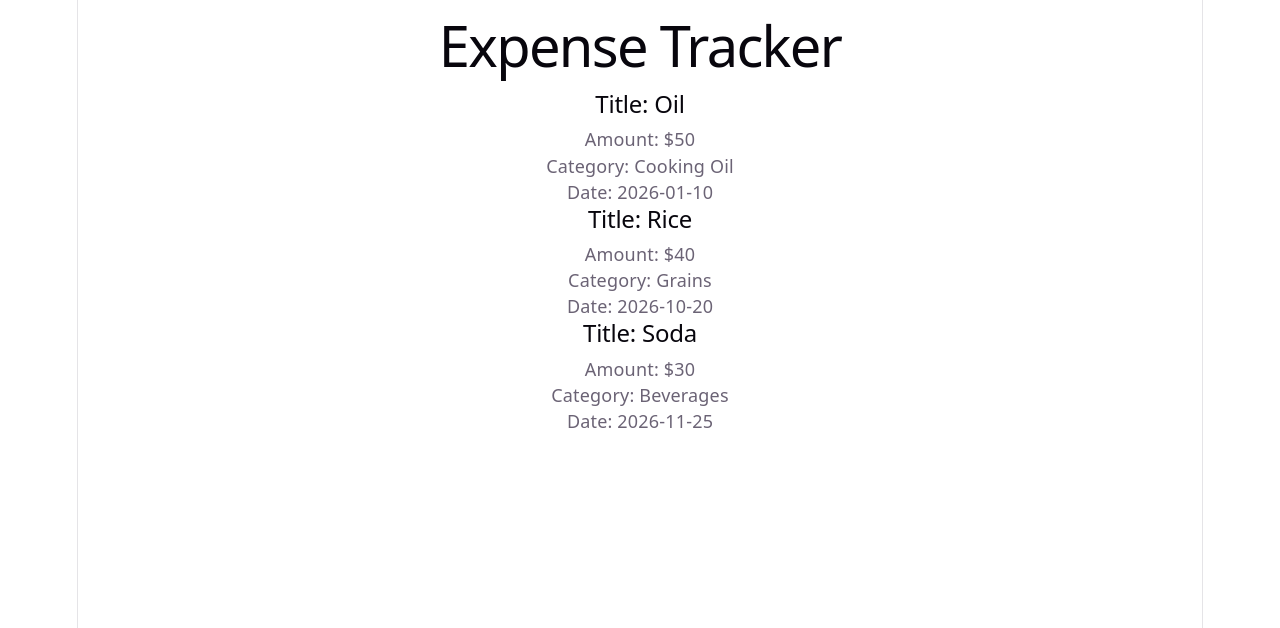
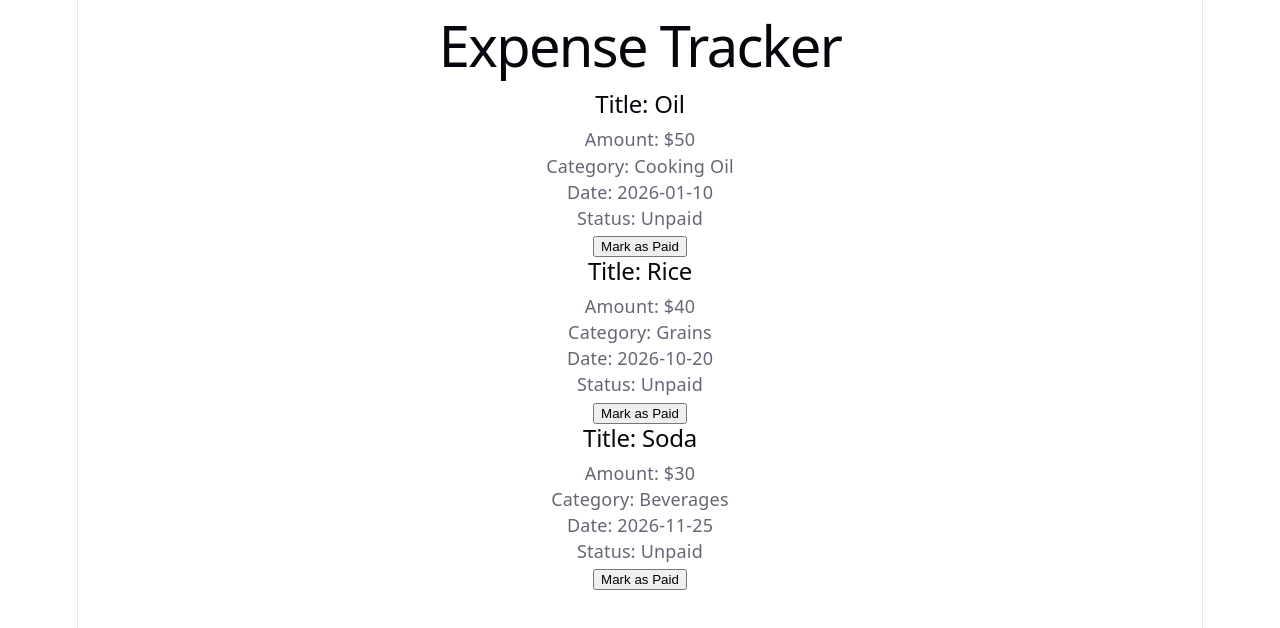
Before and after one commit to Abokor90/expense-tracker, a React (Vite) app: page / in a window 1280 px wide. Shown: the top 628 px of the page. Built offline with nearby package versions, Linux system fonts and the light colour scheme.

Commit message:
learnt states()useState and apliedon the project

```diff
--- a/src/App.jsx
+++ b/src/App.jsx
@@ -4,7 +4,7 @@ function App() {
   return (
     <div>
       <h1>Expense Tracker</h1>
-      <ExpenseItem title="Oil" amount="50" category="Cooking Oil" date="2026-01-10" />
+      <ExpenseItem title="Oil" amount={50} category="Cooking Oil" date="2026-01-10" />
       <ExpenseItem title="Rice" amount={40} category="Grains" date="2026-10-20" />
       <ExpenseItem title="Soda" amount={30} category="Beverages" date="2026-11-25" />
     </div>
--- a/src/components/ExpenseItem.jsx
+++ b/src/components/ExpenseItem.jsx
@@ -1,11 +1,21 @@
-// ExpenseItem shows ONE expense. It's data will arrive through props
-function ExpenseItem({ title, amount, category, date } ) {
+import { useState } from 'react'
+
+// ExpenseItem shows ONE expense. Its data will arrive through props
+function ExpenseItem({ title, amount, category, date }) {
+  const [isPaid, setIsPaid] = useState(false);
+
+  function handleTogglePaid() {
+    setIsPaid(!isPaid);
+  }
+
   return (
     <div className="expense-item">
       <h2>Title: {title}</h2>
       <p>Amount: ${amount}</p>
       <p>Category: {category}</p>
       <p>Date: {date}</p>
+      <p>Status: {isPaid ? 'Paid' : 'Unpaid'}</p>
+      <button onClick={handleTogglePaid}>{isPaid ? 'Mark as Unpaid' : 'Mark as Paid'}</button>
     </div>
   );
 }
```
Also changed, not shown: 1 other file (tests, documents, lock files or other folders).
